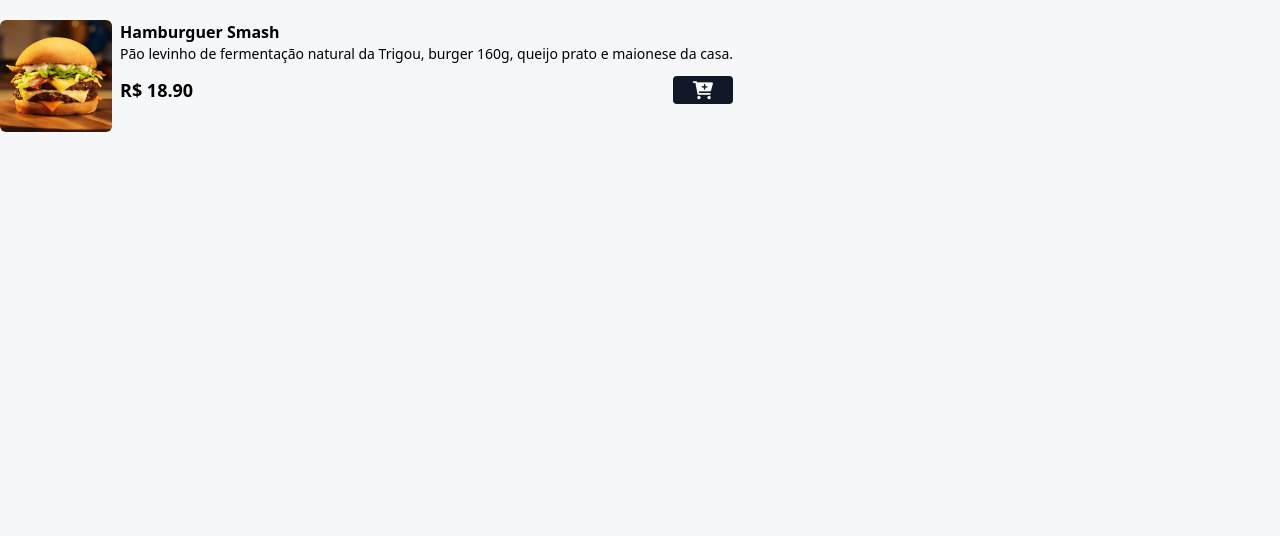
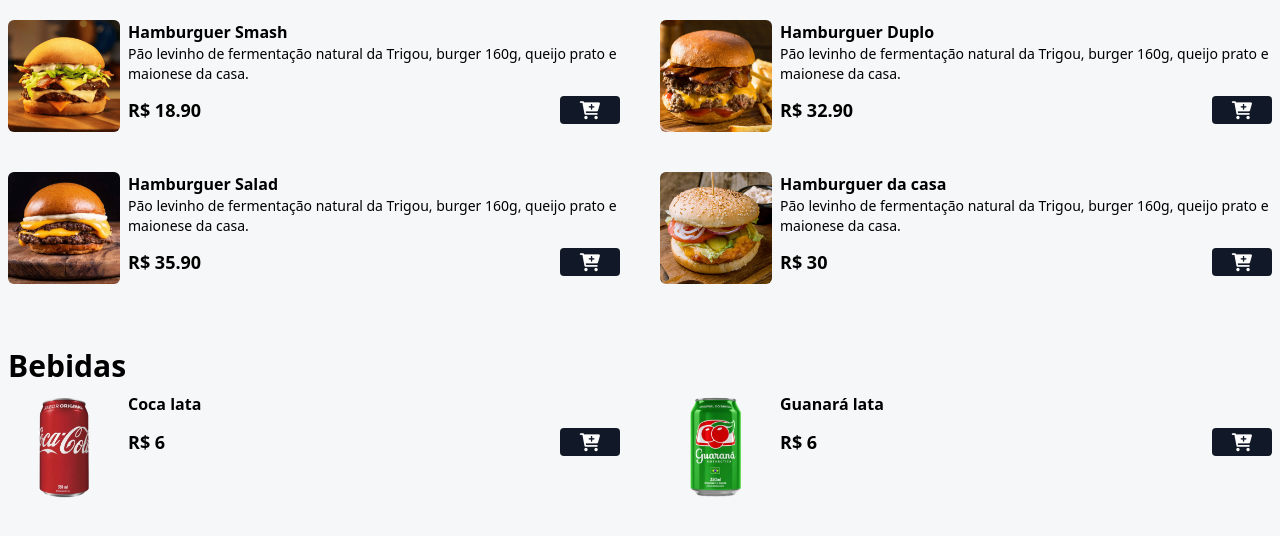
Before and after one commit to iurikeidann/PE_Projeto_Hamburgueria, a website: page index.html in a window 1280 px wide. Shown: the part 496-1032 px from the top of the page. Before the commit the page ends 800 px from the top, so only its background shows below. Drawn offline with Linux system fonts and the light colour scheme.

Commit message:
07 - Part 1 - 0h45m04s
07 - Part 1 - 0h45m04s.

```diff
--- a/index.html
+++ b/index.html
@@ -43,7 +43,7 @@
      <!-- INÍCIO MENU -->
       <div id="menu">
 
-        <main>
+        <main class="grid grid-cols-1 md:grid-cols-2 gap-7 md:gap-10 mx-auto max-w-7xl px-2 mb-16">
 
         <!-- PRODUTO ITEM -->
         <div class="flex gap-2">
@@ -59,7 +59,11 @@
 
         <div class="flex items-center gap-2 justify-between mt-3">
             <p class="font-bold text-lg">R$ 18.90</p>
-            <button class="bg-gray-900 px-5 rounded add-to-cart-btn">
+            <button
+                class="bg-gray-900 px-5 rounded add-to-cart-btn"
+                data-name="Hamburguer Smash"
+                data-price="18.90"
+            >
                 <i class="fa fa-cart-plus text-lg text-white"></i>
             </button>
         </div>
@@ -69,7 +73,158 @@
         </div>
     <!-- FIM PRODUTO ITEM -->
 
+        <!-- PRODUTO ITEM -->
+        <div class="flex gap-2">
+            <img
+            src="./assets/hamb-2.png"
+            alt="Hamburguer Duplo"
+            class="w-28 h-28 rounded-md hover:scale-110 hover:-rotate-2 duration-300"
+        />
+
+        <div>
+            <p class="font-bold">Hamburguer Duplo</p>
+            <p class="text-sm">Pão levinho de fermentação natural da Trigou, burger 160g, queijo prato e maionese da casa.</p>
+
+        <div class="flex items-center gap-2 justify-between mt-3">
+            <p class="font-bold text-lg">R$ 32.90</p>
+            <button
+                class="bg-gray-900 px-5 rounded add-to-cart-btn"
+                data-name="Hamburguer Duplo"
+                data-price="32.90"
+            >
+                <i class="fa fa-cart-plus text-lg text-white"></i>
+            </button>
+        </div>
+
+        </div>
+
+        </div>
+    <!-- FIM PRODUTO ITEM -->
+
+
+        <!-- PRODUTO ITEM -->
+        <div class="flex gap-2">
+            <img
+            src="./assets/hamb-3.png"
+            alt="Hamburguer Salad"
+            class="w-28 h-28 rounded-md hover:scale-110 hover:-rotate-2 duration-300"
+        />
+
+        <div>
+            <p class="font-bold">Hamburguer Salad</p>
+            <p class="text-sm">Pão levinho de fermentação natural da Trigou, burger 160g, queijo prato e maionese da casa.</p>
+
+        <div class="flex items-center gap-2 justify-between mt-3">
+            <p class="font-bold text-lg">R$ 35.90</p>
+            <button
+                class="bg-gray-900 px-5 rounded add-to-cart-btn"
+                data-name="Hamburguer Duplo"
+                data-price="35.90"
+            >
+                <i class="fa fa-cart-plus text-lg text-white"></i>
+            </button>
+        </div>
+
+        </div>
+
+        </div>
+        <!-- FIM PRODUTO ITEM -->
+
+        <!-- PRODUTO ITEM -->
+        <div class="flex gap-2">
+            <img
+            src="./assets/hamb-4.png"
+            alt="Hamburguer da casa"
+            class="w-28 h-28 rounded-md hover:scale-110 hover:-rotate-2 duration-300"
+        />
+
+        <div>
+            <p class="font-bold">Hamburguer da casa</p>
+            <p class="text-sm">Pão levinho de fermentação natural da Trigou, burger 160g, queijo prato e maionese da casa.</p>
+
+        <div class="flex items-center gap-2 justify-between mt-3">
+            <p class="font-bold text-lg">R$ 30</p>
+            <button
+                class="bg-gray-900 px-5 rounded add-to-cart-btn"
+                data-name="Hamburguer da casa"
+                data-price="30"
+            >
+                <i class="fa fa-cart-plus text-lg text-white"></i>
+            </button>
+        </div>
+
+        </div>
+
+        </div>
+        <!-- FIM PRODUTO ITEM -->
+
         </main>
+
+      <div class="mx-auto max-w-7xl px-2 my-2">
+        <h2 class="font-bold text-3xl">
+            Bebidas
+        </h2>
+      </div>
+
+    <!-- GRID BEBIDAS -->
+     <div class="grid grid-cols-1 md:grid-cols-2 gap-7 md:gap-10 mx-auto max-w-7xl px-2 mb-16" id="menu">
+
+        <!-- BEBIDA ITEM -->
+        <div class="flex gap-2 w-full">
+            <img
+            src="./assets/refri-1.png"
+            alt="Coca lata"
+            class="w-28 h-28 rounded-md hover:scale-110 hover:-rotate-2 duration-300"
+        />
+
+        <div class="w-full">
+            <p class="font-bold">Coca lata</p>
+
+        <div class="flex items-center gap-2 justify-between mt-3">
+            <p class="font-bold text-lg">R$ 6</p>
+            <button
+                class="bg-gray-900 px-5 rounded add-to-cart-btn"
+                data-name="Coca lata"
+                data-price="6"
+            >
+                <i class="fa fa-cart-plus text-lg text-white"></i>
+            </button>
+        </div>
+
+        </div>
+
+        </div>
+        <!-- FIM BEBIDA ITEM -->
+
+        <!-- BEBIDA ITEM -->
+        <div class="flex gap-2 w-full">
+            <img
+            src="./assets/refri-2.png"
+            alt="Guanará lata"
+            class="w-28 h-28 rounded-md hover:scale-110 hover:-rotate-2 duration-300"
+        />
+
+        <div class="w-full">
+            <p class="font-bold">Guanará lata</p>
+
+        <div class="flex items-center gap-2 justify-between mt-3">
+            <p class="font-bold text-lg">R$ 6</p>
+            <button
+                class="bg-gray-900 px-5 rounded add-to-cart-btn"
+                data-name="Guanara lata"
+                data-price="6"
+            >
+                <i class="fa fa-cart-plus text-lg text-white"></i>
+            </button>
+        </div>
+
+        </div>
+
+        </div>
+        <!-- FIM BEBIDA ITEM -->
+
+    </div>
+    <!-- FIM GRID BEBIDAS -->
 
     </div>
     <!-- FIM MENU -->
```
Also changed, not shown: styles/output.css.
